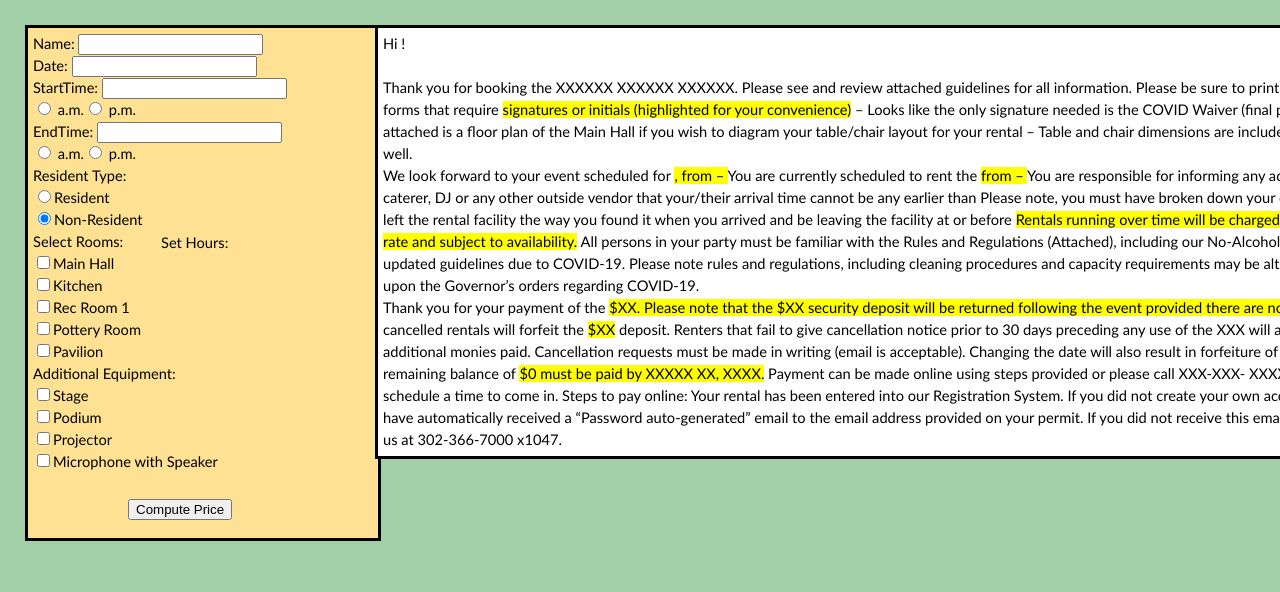
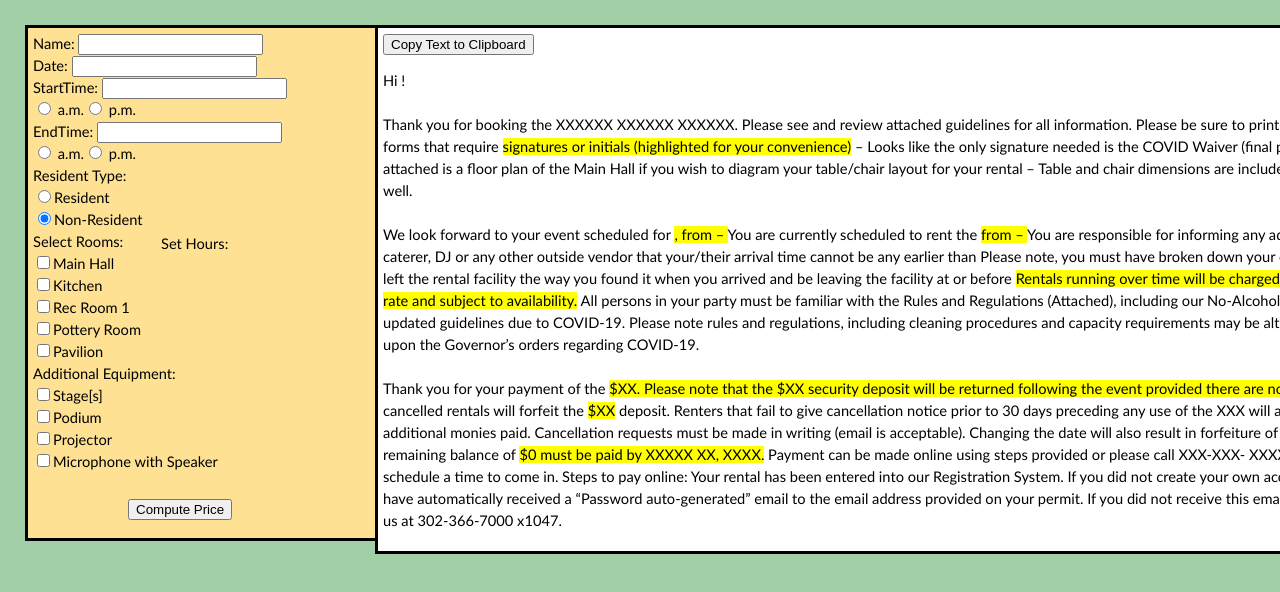
Before and after one commit to mlorang/Confirmation-Email, a React (Create React App) app: page / in a window 1280 px wide. Shown: the top 592 px of the page. Built offline with nearby package versions, Linux system fonts and the light colour scheme.

Commit message:
can copy to clipboard. Working on highlighting

```diff
--- a/src/App.tsx
+++ b/src/App.tsx
@@ -6,6 +6,8 @@ import GWCDate from "./components/GWCDate";
 import GWCTime from "./components/GWCTime";
 import GWCName from "./components/GWCName";
 import RoomsAndEquipment from "./components/RoomsAndEquipment";
+
+// "npm run deploy" command to deploy website
 
 function App(): JSX.Element {
   const [name, setName] = useState<string>("");
--- a/src/components/CalculatePrice.tsx
+++ b/src/components/CalculatePrice.tsx
@@ -89,7 +89,7 @@ function CalculatePrice({
 
   return (
     <div>
-      <div style={{ position: "absolute", left: 133, top: 204 }}>
+      <div style={{ position: "absolute", left: 133, top: 205 }}>
         <Form.Label>Set Hours:</Form.Label>
       </div>
       <div style={{ position: "absolute", left: 130, top: 225 }}>
--- a/src/components/EmailText.tsx
+++ b/src/components/EmailText.tsx
@@ -1,3 +1,4 @@
+import { stringify } from "querystring";
 import React from "react";
 
 interface emailText {
@@ -21,8 +22,17 @@ function EmailText({
   endTimePeriod,
   price,
 }: emailText) {
+  function copyTextToClipboard() {
+    let copyText = document.getElementById("copy-text")?.innerText!;
+    navigator.clipboard.writeText(copyText);
+  }
   return (
     <div>
+      <button id="copy-text-btn" onClick={() => copyTextToClipboard()}>
+        Copy Text to Clipboard
+      </button>
+
+      <p id="copy-text">
         {" "}
         Hi {name}!<br></br>
         <br></br> Thank you for booking the XXXXXX XXXXXX XXXXXX. Please see and
@@ -30,9 +40,10 @@ function EmailText({
         and return the forms that require{" "}
         <mark>signatures or initials (highlighted for your convenience)</mark> –
         Looks like the only signature needed is the COVID Waiver (final page).
-      Also attached is a floor plan of the Main Hall if you wish to diagram your
-      table/chair layout for your rental – Table and chair dimensions are
+        Also attached is a floor plan of the Main Hall if you wish to diagram
+        your table/chair layout for your rental – Table and chair dimensions are
         included on this page as well.
+        <br></br>
         <br></br>
         We look forward to your event scheduled for{" "}
         <mark>
@@ -42,8 +53,8 @@ function EmailText({
         <mark>
           {rooms} from {startTime + startTimePeriod} – {endTime + endTimePeriod}
         </mark>{" "}
-      You are responsible for informing any additional planners, caterer, DJ or
-      any other outside vendor that your/their arrival time cannot be any
+        You are responsible for informing any additional planners, caterer, DJ
+        or any other outside vendor that your/their arrival time cannot be any
         earlier than{" "}
         <mark>
           {startTime}
@@ -57,11 +68,12 @@ function EmailText({
           {endTimePeriod + " "} Rentals running over time will be charged at the
           full hourly rate and subject to availability.
         </mark>{" "}
-      All persons in your party must be familiar with the Rules and Regulations
-      (Attached), including our No-Alcohol Policy and updated guidelines due to
-      COVID-19. Please note rules and regulations, including cleaning procedures
-      and capacity requirements may be altered depending upon the Governor’s
-      orders regarding COVID-19.
+        All persons in your party must be familiar with the Rules and
+        Regulations (Attached), including our No-Alcohol Policy and updated
+        guidelines due to COVID-19. Please note rules and regulations, including
+        cleaning procedures and capacity requirements may be altered depending
+        upon the Governor’s orders regarding COVID-19.
+        <br></br>
         <br></br>
         Thank you for your payment of the{" "}
         <mark>
@@ -70,17 +82,18 @@ function EmailText({
         </mark>{" "}
         All cancelled rentals will forfeit the <mark>$XX</mark> deposit. Renters
         that fail to give cancellation notice prior to 30 days preceding any use
-      of the XXX will also forfeit additional monies paid. Cancellation requests
-      must be made in writing (email is acceptable). Changing the date will also
-      result in forfeiture of deposit. The remaining balance of{" "}
-      <mark>${price} must be paid by XXXXX XX, XXXX.</mark> Payment can be made
-      online using steps provided or please call XXX-XXX- XXXX XXXXX to schedule
-      a time to come in. Steps to pay online: Your rental has been entered into
-      our Registration System. If you did not create your own account, you
-      should have automatically received a “Password auto-generated” email to
-      the email address provided on your permit. If you did not receive this
-      email, please contact us at 302-366-7000 x1047.{" "}
-      {/*<ol>
+        of the XXX will also forfeit additional monies paid. Cancellation
+        requests must be made in writing (email is acceptable). Changing the
+        date will also result in forfeiture of deposit. The remaining balance of{" "}
+        <mark>${price} must be paid by XXXXX XX, XXXX.</mark> Payment can be
+        made online using steps provided or please call XXX-XXX- XXXX XXXXX to
+        schedule a time to come in. Steps to pay online: Your rental has been
+        entered into our Registration System. If you did not create your own
+        account, you should have automatically received a “Password
+        auto-generated” email to the email address provided on your permit. If
+        you did not receive this email, please contact us at 302-366-7000 x1047.
+        {/*
+      <ol>
         <li>
           Follow the steps on the “Password Auto-generated” email to log in to
           your account.
@@ -113,6 +126,7 @@ function EmailText({
       Recreation Supervisor, George Wilson Center <br></br>City of Newark Parks
       & Recreation Department <br></br>302-366-7000 x1047 |
   wjohnson@newark.de.us <br></br>www.NewarkDe.gov/play |@CityofNewarkDE*/}
+      </p>
     </div>
   );
 }
--- a/src/components/RoomsAndEquipment.tsx
+++ b/src/components/RoomsAndEquipment.tsx
@@ -32,7 +32,12 @@ function RoomsAndEquipment({
     "Pottery Room",
     "Pavilion",
   ];
-  const EQUIPMENT = ["Stage", "Podium", "Projector", "Microphone with Speaker"];
+  const EQUIPMENT = [
+    "Stage[s]",
+    "Podium",
+    "Projector",
+    "Microphone with Speaker",
+  ];
   const [roomsCheckedState, setRoomsCheckedState] = useState<boolean[]>([
     false,
     false,
--- a/src/style.css
+++ b/src/style.css
@@ -20,6 +20,9 @@ body {
 width: 340px;
 height: 500px;}
 
+.highlight {
+  background-color: #FFFF00;
+}
 
 .emailBody {
   text-align: left;
```
Lines whose indentation alone changed are shown as unchanged.
